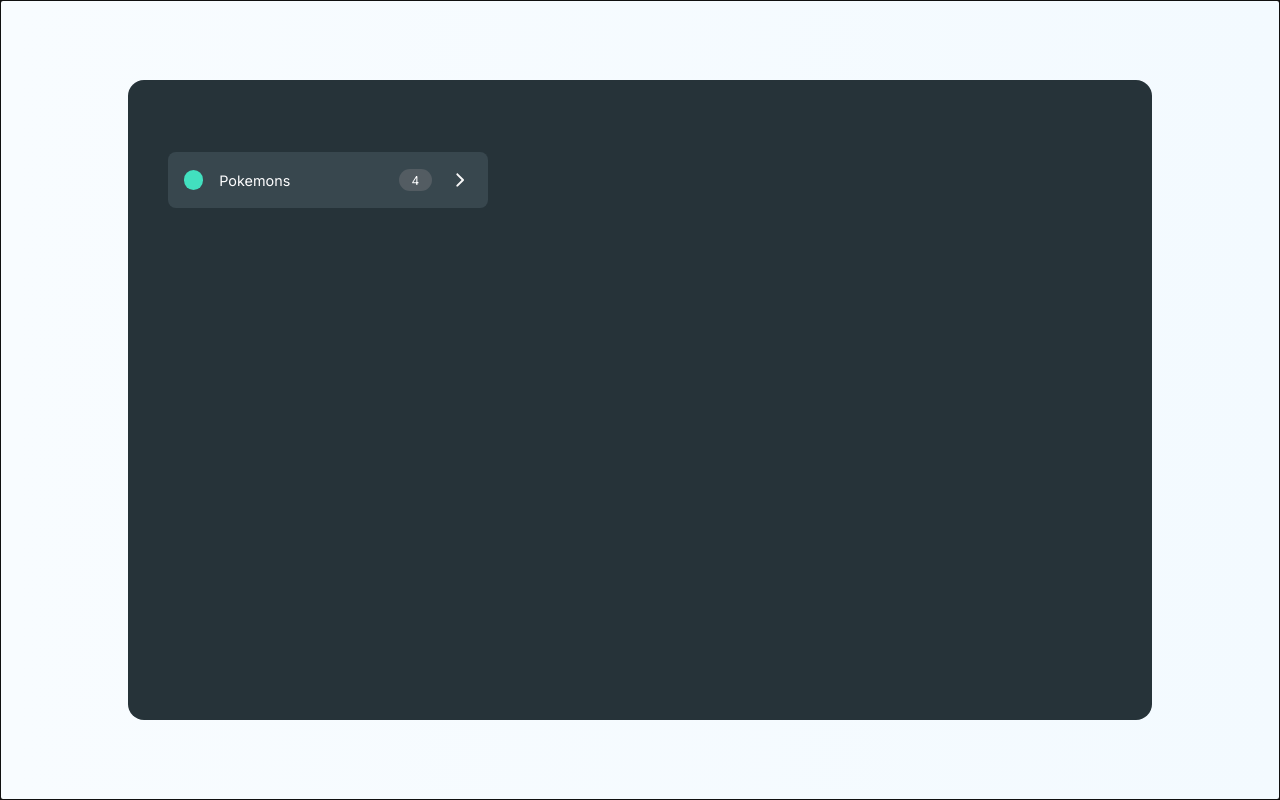
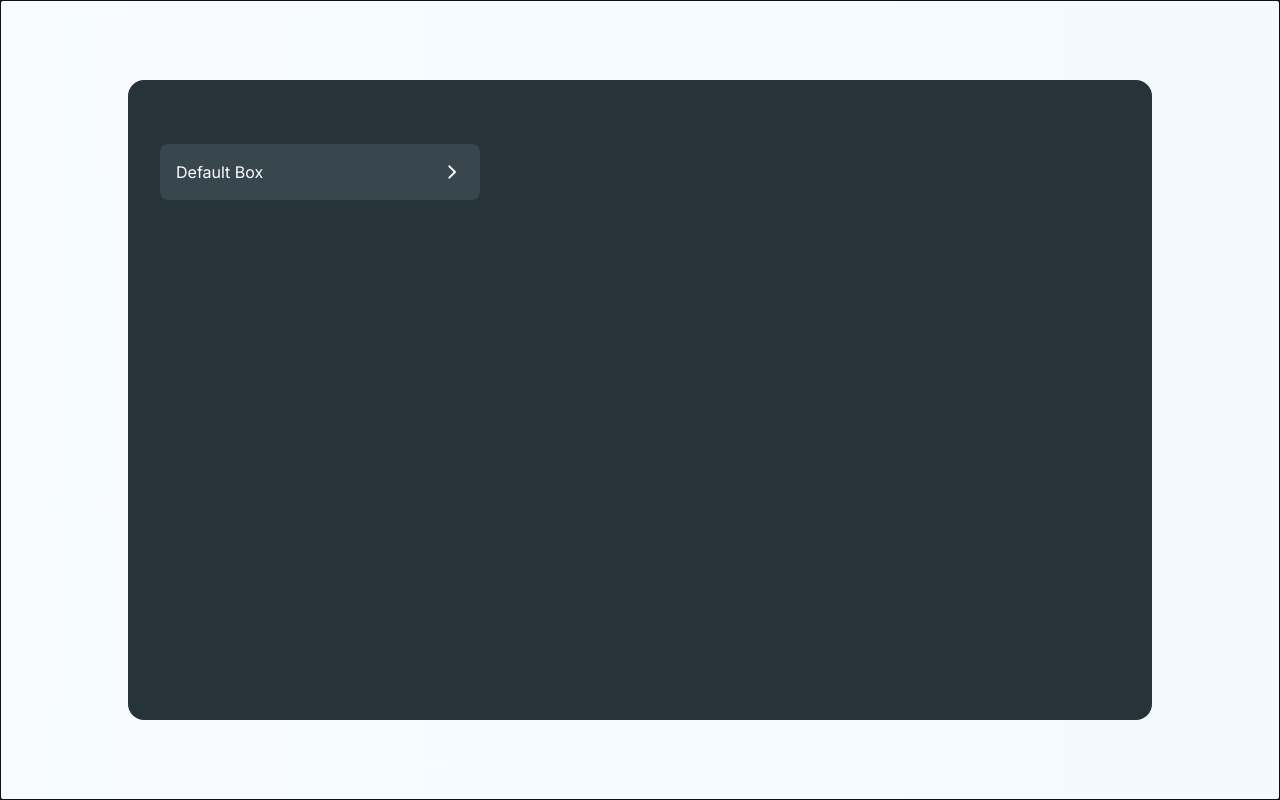
Before and after one commit to tusharnankani/poke-palette, a React (Create React App) app: page / in a window 1280 px wide. Built offline with nearby package versions, Linux system fonts and the light colour scheme.

Commit message:
chore: setup generalized conditional box component

```diff
--- a/src/components/box/Box.jsx
+++ b/src/components/box/Box.jsx
@@ -1,6 +1,6 @@
-import React from 'react';
-import './box.css'
-import arrow from './../../assets/right-arrow.svg';
+import React from "react";
+import "./box.css";
+import arrow from "./../../assets/right-arrow.svg";
 
 /**
  * Types of Box
@@ -28,16 +28,31 @@ import arrow from './../../assets/right-arrow.svg';
  *      - Checkbox
  */
 
-function Box() {
+function Box({
+	selectBool = false,
+	selectType = "",
+	text = "Default Box",
+	cnt = 0,
+	arrowBool = true
+}) {
 	return (
-        <button className='box'>
+		<button className="box">
 			<div className="first">
-                <span className="radio"></span>
-                <span className="text">Pokemons</span>
+				{/* Checkbox/Radio */}
+                {console.log(selectBool)}
+				{selectBool &&
+					(<span className={`select ${selectType}`}></span>)}
+
+				{/* Checkbox/Radio */}
+				<span className="text">{text}</span>
 			</div>
+
 			<div className="second">
-                <span className="cnt">4</span>
-                <img src={arrow} alt="right-arrow" />
+				{/* Filter Count */}
+				{cnt > 0 && (<span className="cnt">{cnt}</span>)}
+
+				{/* Right Arrow */}
+				{arrowBool && (<img src={arrow} alt="right-arrow" />)}
 			</div>
 		</button>
 	);
--- a/src/components/box/box.css
+++ b/src/components/box/box.css
@@ -1,13 +1,11 @@
 .box {
     background-color: var(--button-inactive);
 
-    min-width: fit-content;
     width: 20rem;
 
     padding: 1rem;
-    margin: 0.5rem;
 
-    font-size: 0.9rem;
+    font-size: 1rem;
     border-radius: 0.5rem;
 
     display: flex;
@@ -33,10 +31,10 @@
     display: flex;
     align-items: center;
     justify-content: center;
-    gap: 1rem;
+    gap: 1.1rem;
 }
 
-.radio, .check {
+.select {
     background-color: var(--option-radio);
 
     width: 1.2rem;
@@ -46,7 +44,7 @@
     outline-offset: -7px; */
 }
 
-.radio {
+.select .radio {
     border-radius: 50%;
 }
 
```
Lines whose indentation alone changed are shown as unchanged.
